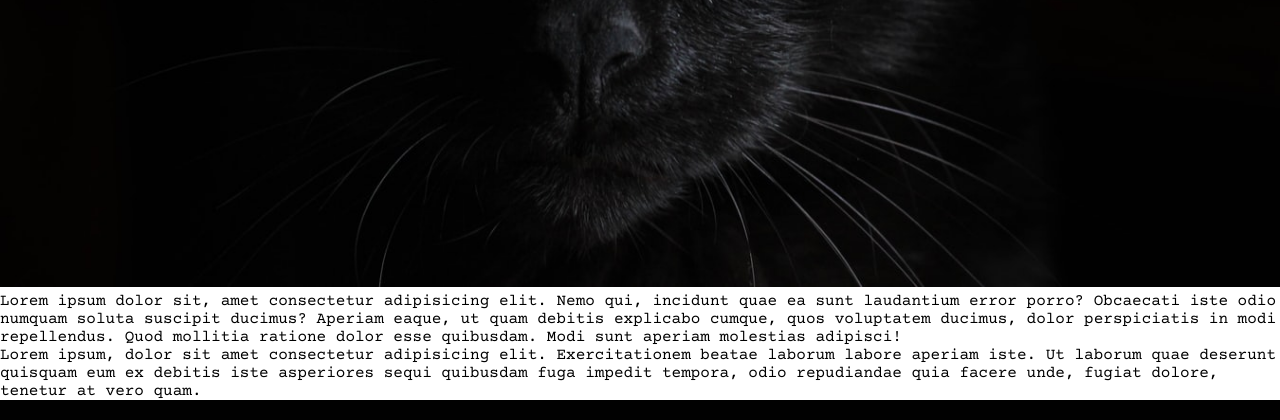
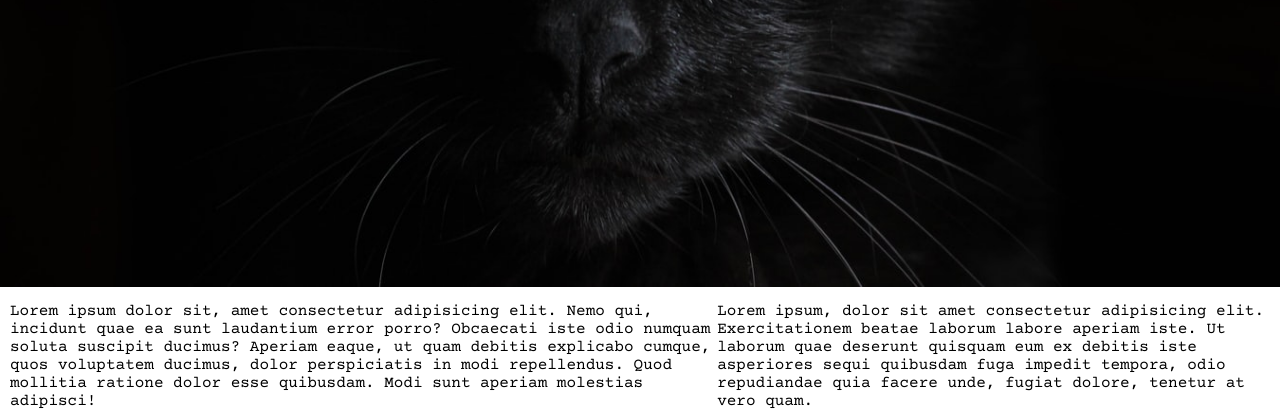
Before and after one commit to BabiMoreira/blog-versioncat, a Django app: page / in a window 1280 px wide. Shown: the part 626-1046 px from the top of the page. Run offline with Django 3.2, Linux system fonts and the light colour scheme.

Commit message:
estilizar section_text

```diff
--- a/website/static/css/style.css
+++ b/website/static/css/style.css
@@ -29,9 +29,17 @@ body{
     padding: 5px;
     text-decoration: none;
     text-transform: uppercase;
+    transition: transform .2s;
 }
-
+.navbar_menu_login:hover{
+    transform: scale(1.3);
+}
 
 .banner{
     width: 100%;
 }
+
+.section_text{
+    display: flex;
+    margin: 10px;
+}
--- a/website/templates/home.html
+++ b/website/templates/home.html
@@ -7,7 +7,7 @@
     <img class='banner' src="{% static 'imagens/black-cat.jfif' %}" alt="">
 </header>
 
-<section>
+<section class="section_text">
     <div>Lorem ipsum dolor sit, amet consectetur adipisicing elit. Nemo qui, incidunt quae ea sunt laudantium error
         porro? Obcaecati iste odio numquam soluta suscipit ducimus? Aperiam eaque, ut quam debitis explicabo cumque,
         quos voluptatem ducimus, dolor perspiciatis in modi repellendus. Quod mollitia ratione dolor esse quibusdam.
```
